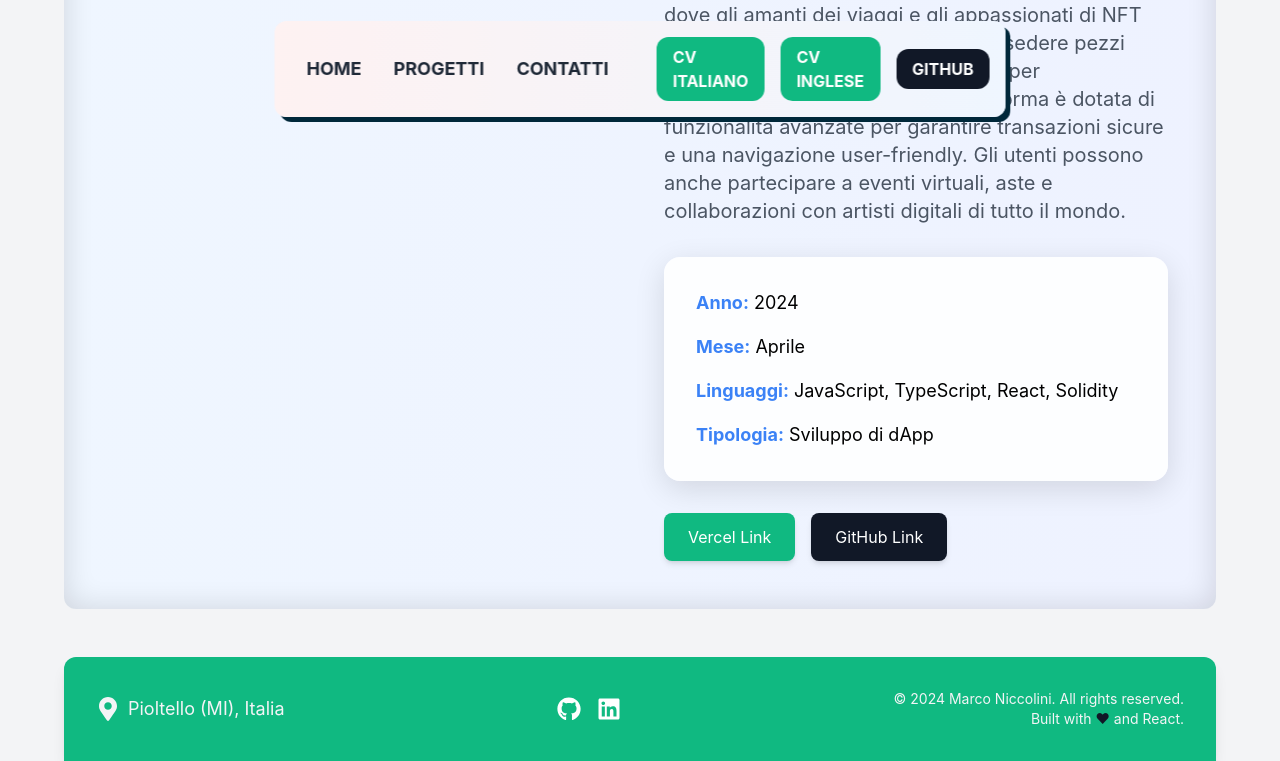
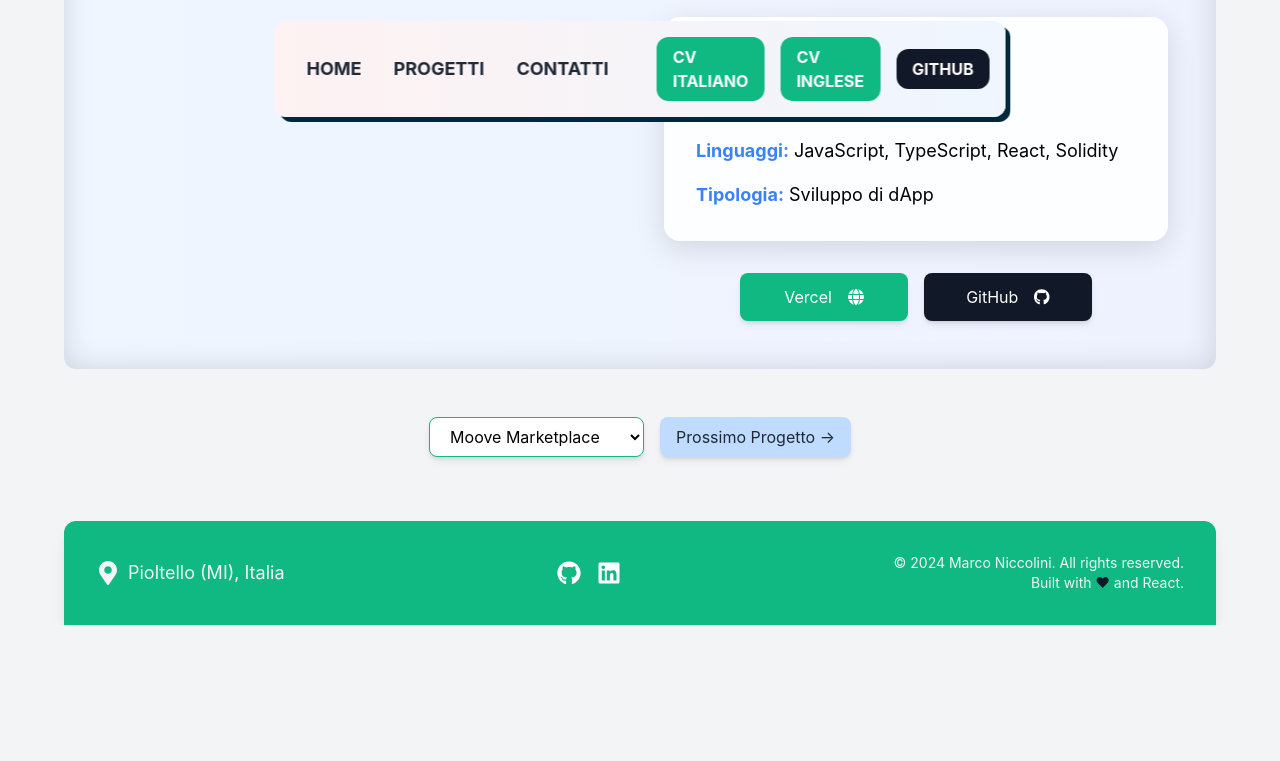
Before and after one commit to Nicco6598/MN-Portfolio, a React (Create React App) app: page /projects/1 in a window 1280 px wide. Shown: the part 667-1428 px from the top of the page. After the commit the page ends 1292 px from the top, so only its background shows below. Built offline with nearby package versions, Linux system fonts and the light colour scheme.

Commit message:
vari fix

```diff
--- a/package.json
+++ b/package.json
@@ -3,6 +3,9 @@
   "version": "0.1.0",
   "private": true,
   "dependencies": {
+    "@fortawesome/free-brands-svg-icons": "^6.5.2",
+    "@fortawesome/free-solid-svg-icons": "^6.5.2",
+    "@fortawesome/react-fontawesome": "^0.2.2",
     "@testing-library/jest-dom": "^5.17.0",
     "@testing-library/react": "^13.4.0",
     "@testing-library/user-event": "^13.5.0",
--- a/src/components/ProjectCarousel.tsx
+++ b/src/components/ProjectCarousel.tsx
@@ -2,6 +2,7 @@ import React from 'react';
 import Slider from 'react-slick';
 import 'slick-carousel/slick/slick.css';
 import 'slick-carousel/slick/slick-theme.css';
+import { Link } from 'react-router-dom';
 import { projects } from '../data/projectData'; // Importa i dati dei progetti
 
 const ProjectCarousel: React.FC = () => {
@@ -19,16 +20,25 @@ const ProjectCarousel: React.FC = () => {
     <Slider {...settings}>
       {projects.slice(0, 3).map((project) => (
         <div key={project.id} className="p-4">
-          <div className="bg-white bg-opacity-90 backdrop-blur-md rounded-2xl shadow-[0_0px_15px_rgba(0,0,0,0.12)] p-6 text-center transform transition duration-500 hover:scale-95">
-            <img src={project.imageUrl} alt={project.title} className="mx-auto w-48 h-48 object-cover rounded-xl mb-4 shadow-lg" />
-            <h3 className="text-2xl font-extrabold text-gray-800 mb-2">{project.title}</h3>
-            <p className="text-gray-600 mb-4">{project.shortDescription}</p>
-            <div className="flex flex-col items-center">
-              <p className="text-gray-600"><strong>Anno:</strong> {project.year}</p>
-              <p className="text-gray-600"><strong>Linguaggi:</strong> {project.languages.join(', ')}</p>
-              <p className="text-gray-600"><strong>Tipologia:</strong> {project.type}</p>
+          <Link
+            to={`/projects/${project.id}`}
+            className="group bg-white bg-opacity-90 backdrop-blur-md rounded-xl shadow-[0_0px_15px_rgba(0,0,0,0.12)] transition transform hover:scale-95 duration-300 flex flex-col items-center p-6 no-underline"
+          >
+            <div className="w-full h-52 mb-4 overflow-hidden rounded-xl">
+              <img
+                src={project.imageUrl}
+                alt={project.title}
+                className="mx-auto w-48 h-48 object-cover rounded-xl mb-4"
+              />
             </div>
-          </div>
+            <h2 className="text-2xl font-semibold text-center text-gray-800 mb-4">{project.title}</h2>
+            <p className="text-gray-600 mb-6 text-center">{project.shortDescription}</p>
+            <div className="flex flex-col items-center text-gray-600">
+              <p><strong>Anno:</strong> {project.year}</p>
+              <p><strong>Linguaggi:</strong> {project.languages.join(', ')}</p>
+              <p><strong>Tipologia:</strong> {project.type}</p>
+            </div>
+          </Link>
         </div>
       ))}
     </Slider>
--- a/src/pages/ProjectDetail.tsx
+++ b/src/pages/ProjectDetail.tsx
@@ -1,18 +1,30 @@
 import React from 'react';
-import { useParams } from 'react-router-dom';
+import { useParams, Link, useNavigate } from 'react-router-dom';
 import { projects } from '../data/projectData'; // Importa i dati dei progetti
 import logo from '../assets/logo.png'; // Ensure the logo is in the assets folder
+import { FontAwesomeIcon } from '@fortawesome/react-fontawesome';
+import { faGlobe } from '@fortawesome/free-solid-svg-icons';
+import { faGithub } from '@fortawesome/free-brands-svg-icons';
 
 const ProjectDetail: React.FC = () => {
   const { id } = useParams<{ id: string }>();
   const project = projects.find((proj) => proj.id === parseInt(id!));
+  const navigate = useNavigate();
 
   if (!project) {
     return <div>Project not found</div>;
   }
 
+  const currentIndex = projects.findIndex((proj) => proj.id === project.id);
+  const prevProject = projects[currentIndex - 1];
+  const nextProject = projects[currentIndex + 1];
+
+  const handleProjectChange = (event: React.ChangeEvent<HTMLSelectElement>) => {
+    navigate(`/projects/${event.target.value}`);
+  };
+
   return (
-    <div className="relative">
+    <div className="relative min-h-screen flex flex-col items-center justify-center">
       <a href="/" className="absolute top-0 left-1/2 transform -translate-x-1/2 -translate-y-full z-20">
         <img
           src={logo}
@@ -20,7 +32,7 @@ const ProjectDetail: React.FC = () => {
           className="w-36 h-36 object-cover transform transition duration-500 hover:scale-105 mb-12"
         />
       </a>
-      <div className="max-w-6xl mx-auto p-12 mt-60 bg-gradient-to-r from-blue-50 to-indigo-50 bg-opacity-80 backdrop-blur-lg rounded-xl shadow-[inset_0px_0px_30px_0px_#00000024]">
+      <div className="max-w-6xl mx-auto p-12 bg-gradient-to-r from-blue-50 to-indigo-50 bg-opacity-80 backdrop-blur-lg rounded-xl shadow-[inset_0px_0px_30px_0px_#00000024]">
         <div className="grid grid-cols-1 lg:grid-cols-2 gap-12">
           <div className="flex justify-center">
             <img src={project.imageUrl} alt={project.title} className="w-96 h-96 object-cover lg:max-w-lg rounded-xl transform transition duration-500 hover:scale-105" />
@@ -44,27 +56,58 @@ const ProjectDetail: React.FC = () => {
                 </li>
               </ul>
             </div>
-            <div className="mt-8 flex space-x-4">
+            <div className="mt-8 flex flex-col lg:flex-row lg:justify-center items-center space-y-4 lg:space-y-0 lg:space-x-4">
               {project.vercelLink && (
                 <a
                   href={project.vercelLink}
-                  className="inline-block bg-flax text-white px-6 py-3 rounded-lg shadow-md hover:bg-flax/80 transition duration-300 transform hover:scale-105"
+                  className="inline-block bg-flax text-white px-6 py-3 rounded-lg text-center w-4/12 shadow-md hover:bg-flax/80 transition duration-300 transform hover:scale-105"
                 >
-                  Vercel Link
+                  Vercel
+                  <FontAwesomeIcon icon={faGlobe} className="ml-4" />
                 </a>
               )}
               {project.githubLink && (
                 <a
                   href={project.githubLink}
-                  className="inline-block bg-rich-black text-white px-6 py-3 rounded-lg shadow-md hover:bg-rich-black/80 transition duration-300 transform hover:scale-105"
+                  className="inline-block bg-rich-black text-white px-6 py-3 text-center w-4/12 rounded-lg shadow-md hover:bg-rich-black/80 transition duration-300 transform hover:scale-105"
                 >
-                  GitHub Link
+                  GitHub
+                  <FontAwesomeIcon icon={faGithub} className="ml-4" />
                 </a>
               )}
             </div>
           </div>
         </div>
       </div>
+      <div className="mt-8 flex flex-col max-w-4xl lg:flex-row lg:justify-center items-center space-y-4 lg:space-y-0 lg:space-x-4 rounded-lg p-4 bg-opacity-90">
+        {prevProject && (
+          <Link
+            to={`/projects/${prevProject.id}`}
+            className="inline-block bg-green-200 text-gray-800 px-4 py-2 rounded-lg shadow-md hover:bg-green-300 transition duration-300 transform hover:scale-105"
+          >
+            ← Progetto Precedente
+          </Link>
+        )}
+        <select
+          value={project.id}
+          onChange={handleProjectChange}
+          className="bg-white border border-flax rounded-lg shadow-md px-4 py-2 transition duration-300 transform hover:scale-95"
+        >
+          {projects.map((proj) => (
+            <option key={proj.id} value={proj.id}>
+              {proj.title}
+            </option>
+          ))}
+        </select>
+        {nextProject && (
+          <Link
+            to={`/projects/${nextProject.id}`}
+            className="inline-block bg-blue-200 text-gray-800 px-4 py-2 rounded-lg shadow-md hover:bg-blue-300 transition duration-300 transform hover:scale-105"
+          >
+            Prossimo Progetto →
+          </Link>
+        )}
+      </div>
     </div>
   );
 };
```
Also changed, not shown: src/assets/logo.png, 1 other file (tests, documents, lock files or other folders).
